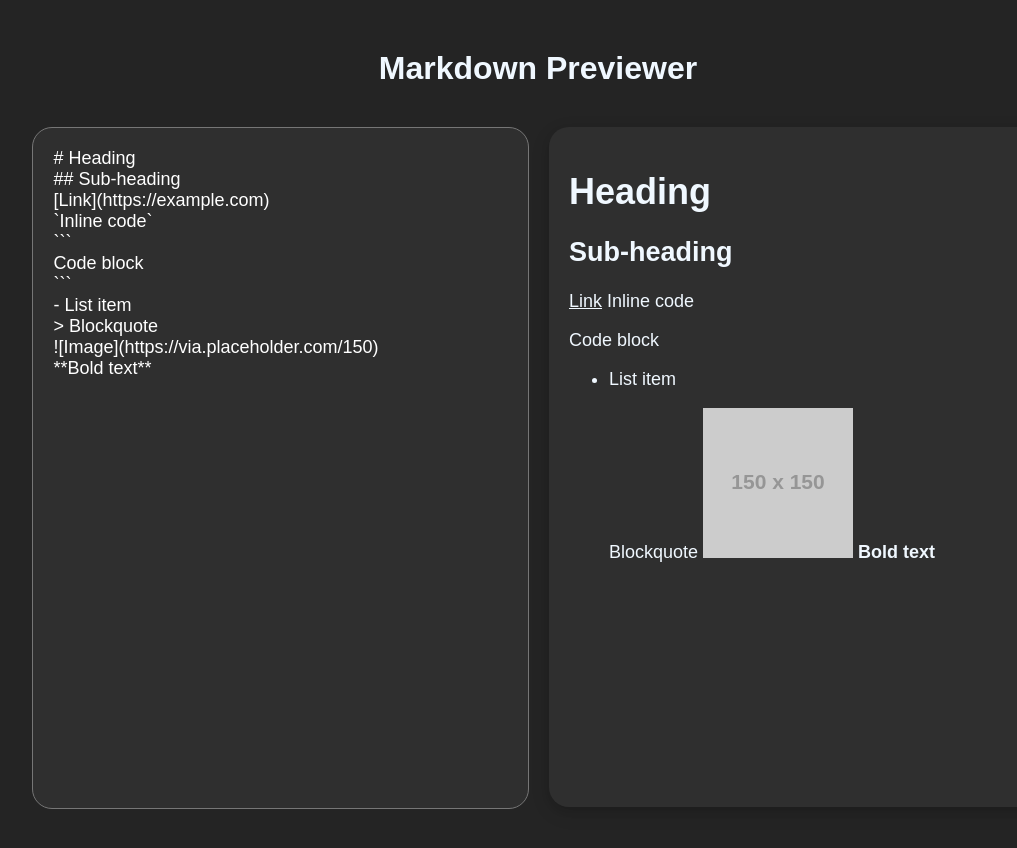
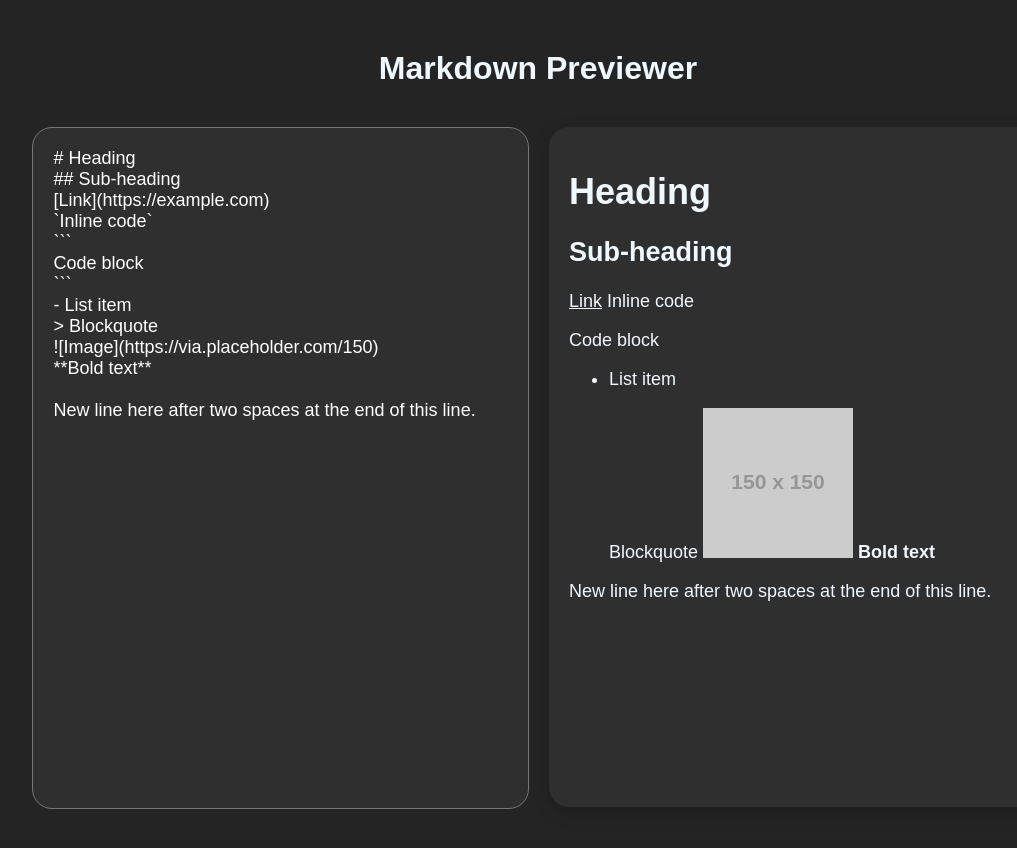
Before and after one commit to FarwaMuhibZada/build-markdown-previewer, a React (Create React App) app: page / in a window 1280 px wide. Shown: the top 848 px of the page, without its empty margins (102-1119 px from the left). Built offline with nearby package versions, Linux system fonts and the light colour scheme.

Commit message:
install new package and refactor the code .

```diff
--- a/package.json
+++ b/package.json
@@ -11,6 +11,7 @@
     "react-dom": "^18.3.1",
     "react-markdown": "^9.0.1",
     "react-scripts": "5.0.1",
+    "remark-gfm": "^4.0.0",
     "web-vitals": "^2.1.4"
   },
   "scripts": {
--- a/src/components/MarkdownPreviwer.js
+++ b/src/components/MarkdownPreviwer.js
@@ -1,5 +1,6 @@
 import React, { useState } from 'react';
 import ReactMarkdown from 'react-markdown';
+import remarkGfm from 'remark-gfm'; // Import the remark-gfm plugin
 
 const initialMarkdown = `# Heading
 ## Sub-heading
@@ -12,7 +13,7 @@ Code block
 > Blockquote
 ![Image](https://via.placeholder.com/150)
 **Bold text**
-`;
+\nNew line here after two spaces at the end of this line.`;
 
 function MarkdownPreviwer() {
   const [markdown, setMarkdown] = useState(initialMarkdown);
@@ -29,7 +30,7 @@ function MarkdownPreviwer() {
       <div className="App">
         <textarea id="editor" value={markdown} onChange={handleChange} />
         <div id="preview">
-          <ReactMarkdown>{markdown}</ReactMarkdown>
+          <ReactMarkdown remarkPlugins={[remarkGfm]}>{markdown}</ReactMarkdown>
         </div>
       </div>
     </>
```
Also changed, not shown: 1 other file (tests, documents, lock files or other folders).
